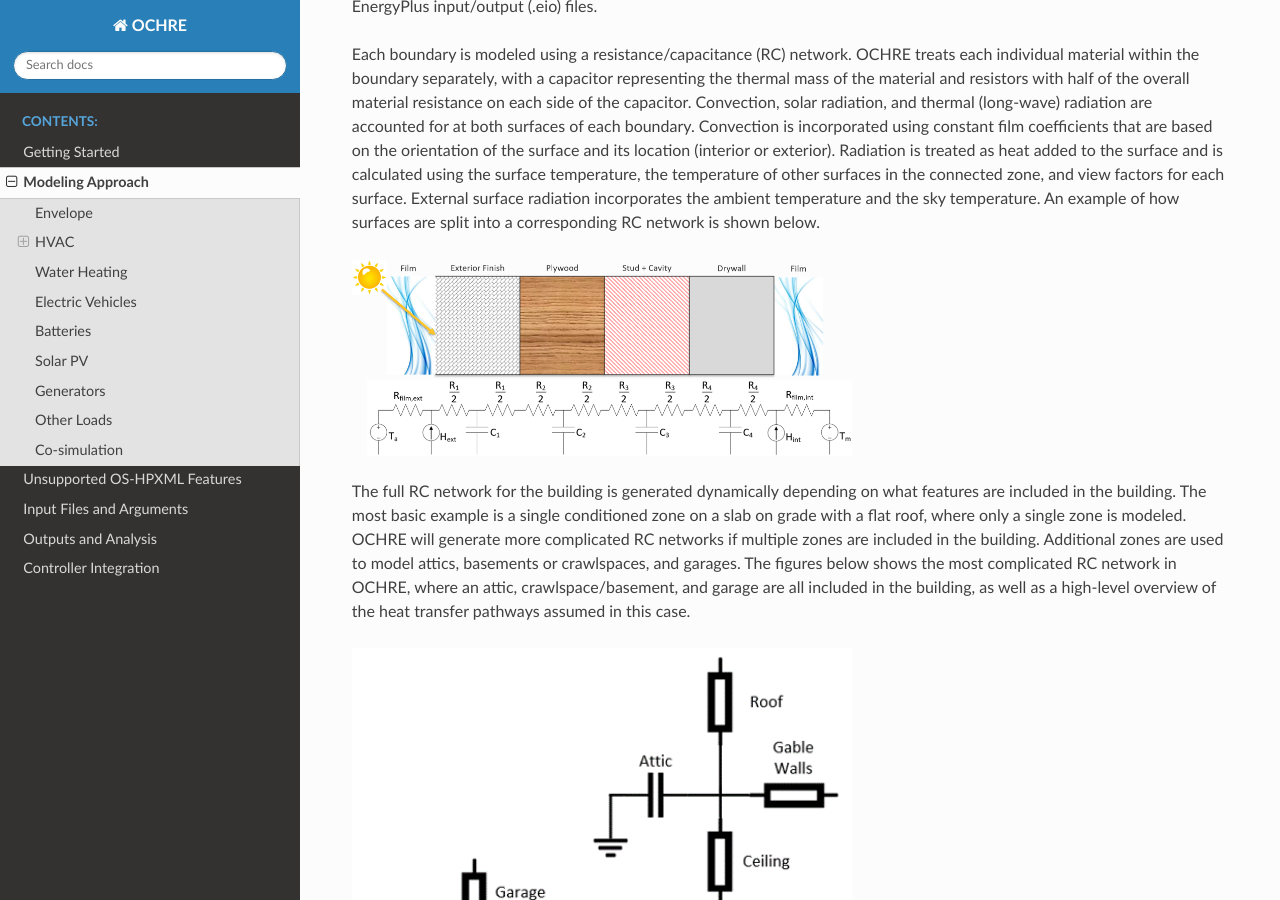
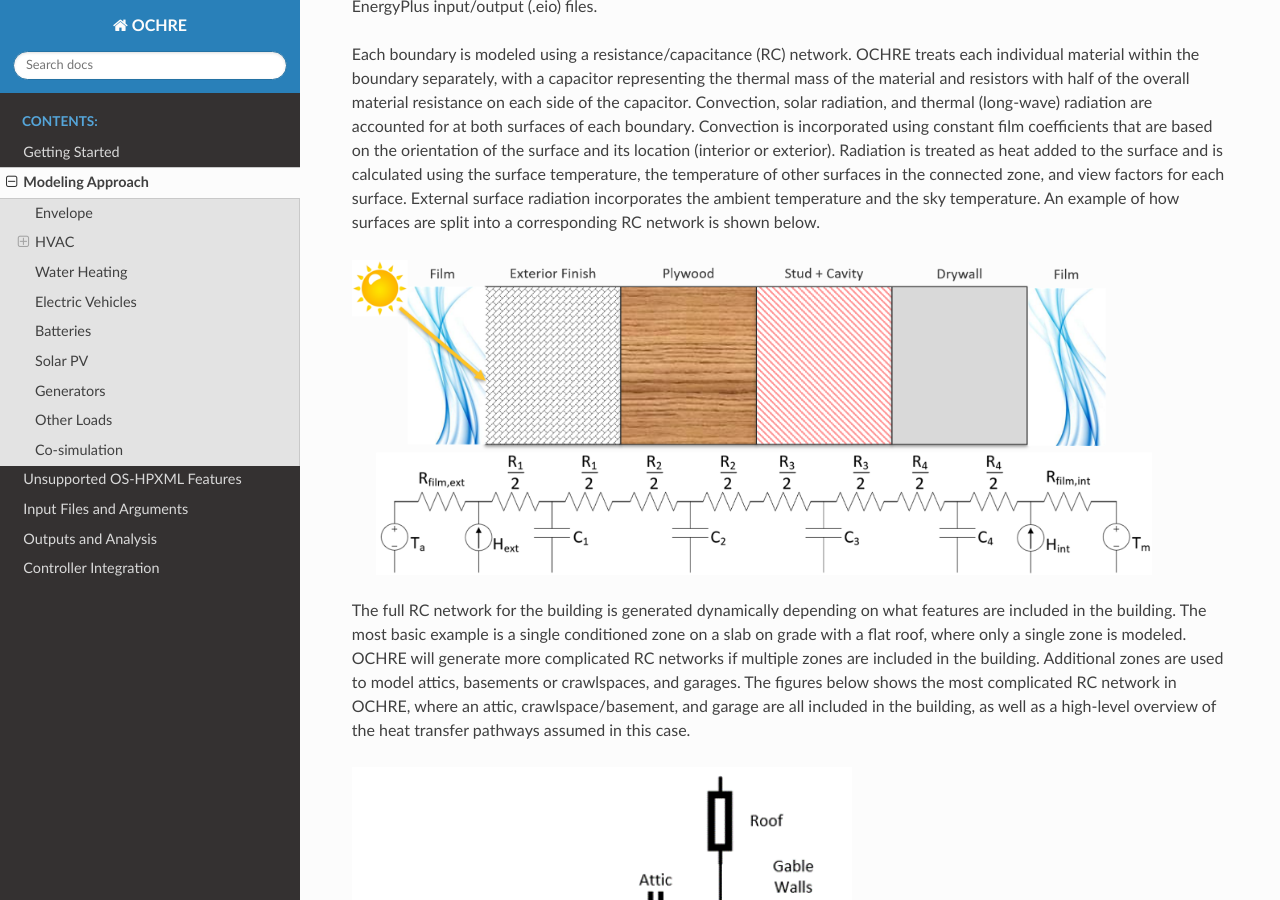
Before and after one commit to NREL/OCHRE, a Sphinx documentation site: the page built from docs/source/ModelingApproach.rst, in a window 1280 px wide and 900 px high, scrolled down 701 px. Built offline with Sphinx 7.4.7 and the Read the Docs theme 2.0.0, drawn with Linux system fonts in a browser that asks for light colours.

Commit message:
resize fig

```diff
--- a/docs/source/ModelingApproach.rst
+++ b/docs/source/ModelingApproach.rst
@@ -60,7 +60,7 @@ sky temperature. An example of how surfaces are split into a
 corresponding RC network is shown below.
 
 .. image:: https://github.com/NREL/OCHRE/blob/documentation/docs/source/images/Wall_RC_Network.png
-  :width: 500
+  :width: 800
   :alt: Schematic of how RC networks are generated for each surface
 
 The full RC network for the building is generated dynamically depending
```
